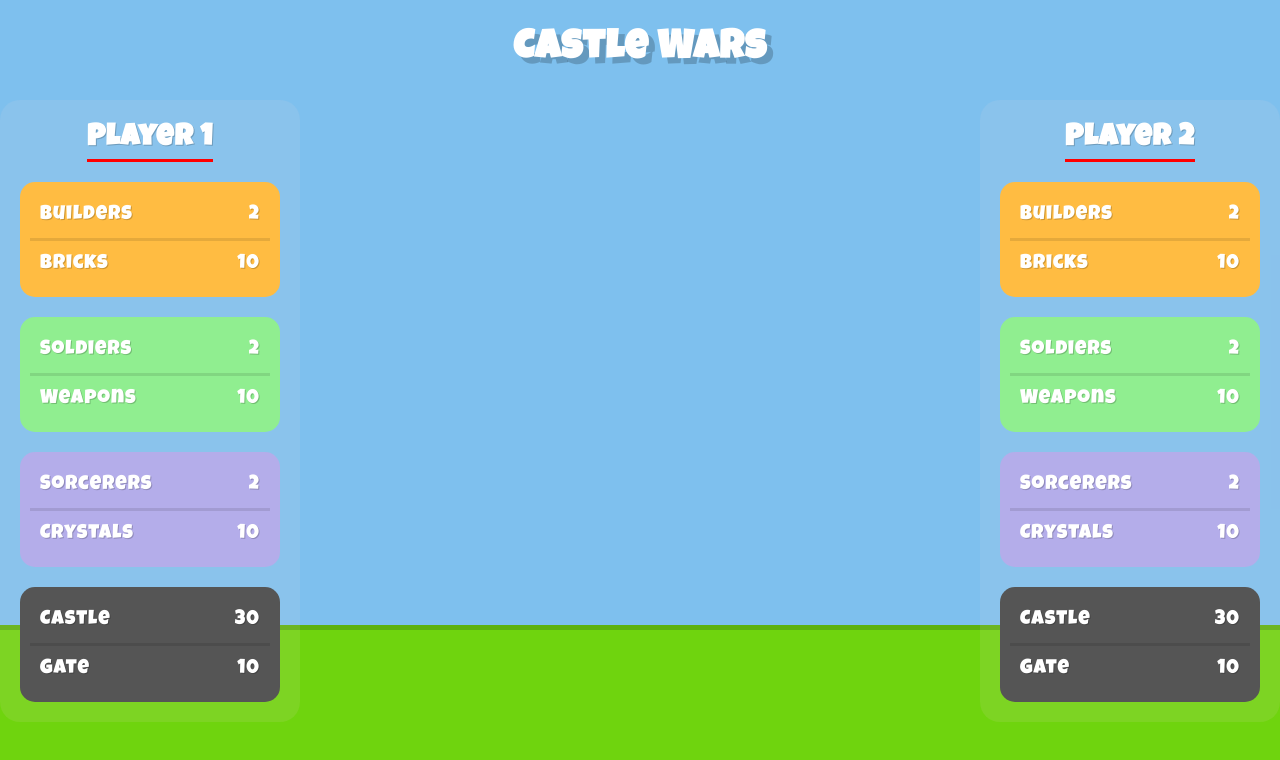
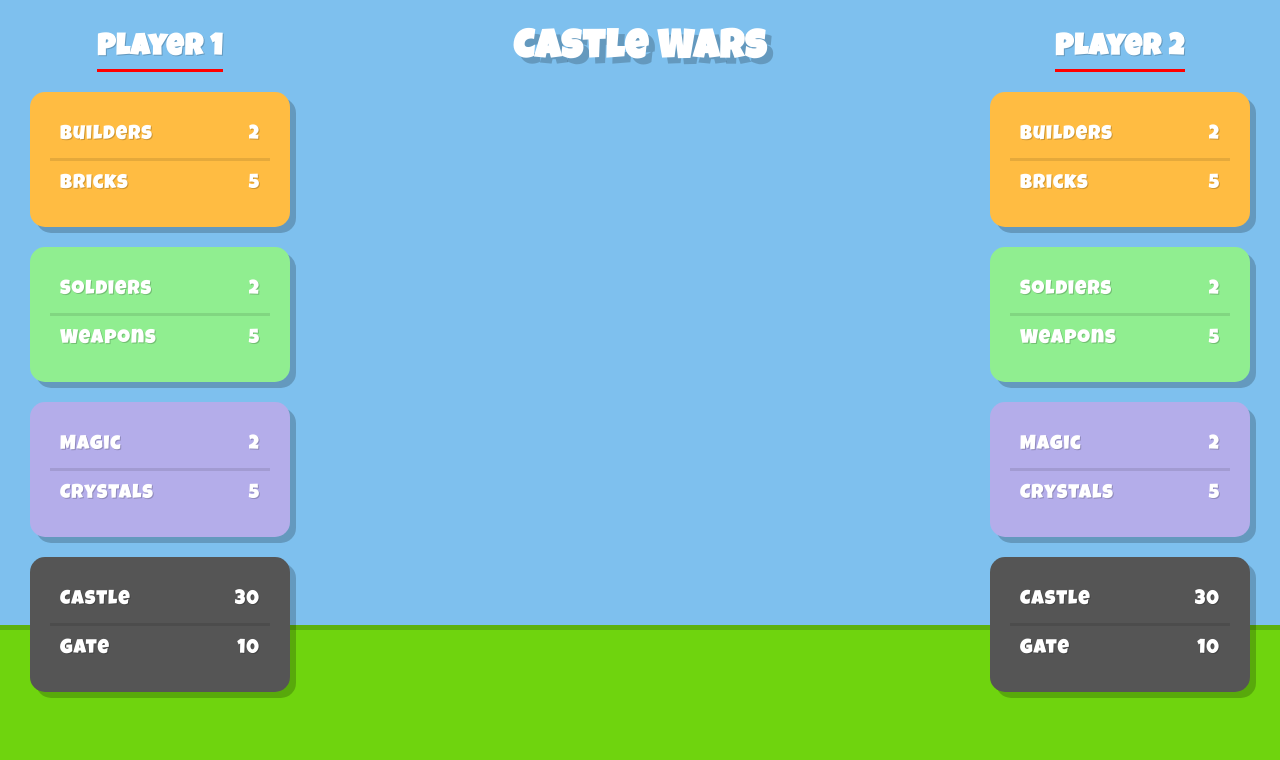
Before and after one commit to AlexanderMelox/Castle-Wars, a Vue app: page / in a window 1280 px wide. Shown: the top 760 px of the page. Built offline with nearby package versions, Linux system fonts and the light colour scheme.

Commit message:
Created the player resources

```diff
--- a/src/components/BattleField.vue
+++ b/src/components/BattleField.vue
@@ -1,21 +1,43 @@
 <template>
   <div class="battlefield">
     <div class="battlefield__top">
-      <PlayerOneResources/>
-      <PlayerTwoResources/>
+      <PlayerResources
+        player="Player 1"
+        :resources="mockResources"
+        :castleHealth="castleHealth"
+        :gateHealth="gateHealth"
+      />
+      <PlayerResources
+        player="Player 2"
+        :resources="mockResources"
+        :castleHealth="castleHealth"
+        :gateHealth="gateHealth"
+      />
     </div>
     <div class="battlefield__bottom"></div>
   </div>
 </template>
 
 <script>
-import PlayerOneResources from "./PlayerOneResources";
-import PlayerTwoResources from "./PlayerTwoResources";
+import PlayerResources from "./PlayerResources";
 
 export default {
+  data() {
+    return {
+      mockResources: {
+        builders: 2,
+        bricks: 5,
+        soldiers: 2,
+        weapons: 5,
+        magic: 2,
+        crystals: 5
+      },
+      castleHealth: 30,
+      gateHealth: 10
+    };
+  },
   components: {
-    PlayerOneResources,
-    PlayerTwoResources
+    PlayerResources
   }
 };
 </script>
--- a/src/components/PlayerOneResources.vue
+++ /dev/null
@@ -1,115 +0,0 @@
-<template>
-  <div class="resources resources--one">
-    <h2 class="resources__player">Player 1</h2>
-    <div class="resources__blocks resources__blocks--bricks">
-      <div class="resources__details">
-        <div>Builders</div>
-        <div>2</div>
-      </div>
-      <div class="resources__details">
-        <div>Bricks</div>
-        <div>10</div>
-      </div>
-    </div>
-    <div class="resources__blocks resources__blocks--weapons">
-      <div class="resources__details">
-        <div>Soldiers</div>
-        <div>2</div>
-      </div>
-      <div class="resources__details">
-        <div>Weapons</div>
-        <div>10</div>
-      </div>
-    </div>
-    <div class="resources__blocks resources__blocks--magic">
-      <div class="resources__details">
-        <div>Sorcerers</div>
-        <div>2</div>
-      </div>
-      <div class="resources__details">
-        <div>Crystals</div>
-        <div>10</div>
-      </div>
-    </div>
-    <div class="resources__blocks resources__blocks--hp">
-      <div class="resources__details">
-        <div>Castle</div>
-        <div>30</div>
-      </div>
-      <div class="resources__details">
-        <div>Gate</div>
-        <div>10</div>
-      </div>
-    </div>
-  </div>
-</template>
-
-<script>
-export default {};
-</script>
-
-<style>
-.resources__player {
-  color: var(--color-white);
-  font-size: 3rem;
-  text-shadow: var(--text-shadow--small);
-  border-bottom: 3px solid red;
-  display: inline-block;
-  margin: 0 auto;
-  margin-bottom: 2rem;
-}
-
-.resources {
-  display: flex;
-  flex-direction: column;
-  justify-content: flex-start;
-  align-items: center;
-  position: absolute;
-  background-color: rgba(241, 214, 214, 0.2);
-  border-radius: 2rem;
-  padding: 2rem;
-  width: 30rem;
-}
-
-.resources--one {
-  top: 0rem;
-}
-
-.resources__blocks {
-  align-self: stretch;
-  border-radius: 1.5rem;
-  padding: 1rem;
-  color: var(--color-white);
-  font-size: 2rem;
-}
-
-.resources__blocks:not(:last-child) {
-  margin-bottom: 2rem;
-}
-
-.resources__blocks--bricks {
-  background-color: var(--color-building);
-}
-
-.resources__blocks--weapons {
-  background-color: var(--color-weapons);
-}
-
-.resources__blocks--magic {
-  background-color: var(--color-magic);
-}
-
-.resources__blocks--hp {
-  background-color: var(--color-hp);
-}
-
-.resources__details {
-  display: flex;
-  padding: 1rem;
-  justify-content: space-between;
-}
-
-.resources__details:first-child {
-  border-bottom: 3px solid rgba(0, 0, 0, 0.1);
-}
-</style>
--- a/src/components/PlayerTwoResources.vue
+++ b/src/components/PlayerResources.vue
@@ -1,51 +1,73 @@
 <template>
-  <div class="resources resources--two">
-    <h2 class="resources__player">Player 2</h2>
+  <div class="resources" :class="{ 'resources--one': isPlayerOne, 'resources--two': !isPlayerOne }">
+    <h2 class="resources__player">{{ player }}</h2>
     <div class="resources__blocks resources__blocks--bricks">
       <div class="resources__details">
         <div>Builders</div>
-        <div>2</div>
+        <div>{{ resources.builders }}</div>
       </div>
       <div class="resources__details">
         <div>Bricks</div>
-        <div>10</div>
+        <div>{{ resources.bricks }}</div>
       </div>
     </div>
     <div class="resources__blocks resources__blocks--weapons">
       <div class="resources__details">
         <div>Soldiers</div>
-        <div>2</div>
+        <div>{{ resources.soldiers }}</div>
       </div>
       <div class="resources__details">
         <div>Weapons</div>
-        <div>10</div>
+        <div>{{ resources.weapons }}</div>
       </div>
     </div>
     <div class="resources__blocks resources__blocks--magic">
       <div class="resources__details">
-        <div>Sorcerers</div>
-        <div>2</div>
+        <div>Magic</div>
+        <div>{{ resources.magic }}</div>
       </div>
       <div class="resources__details">
         <div>Crystals</div>
-        <div>10</div>
+        <div>{{ resources.crystals }}</div>
       </div>
     </div>
     <div class="resources__blocks resources__blocks--hp">
       <div class="resources__details">
         <div>Castle</div>
-        <div>30</div>
+        <div>{{ castleHealth }}</div>
       </div>
       <div class="resources__details">
         <div>Gate</div>
-        <div>10</div>
+        <div>{{ gateHealth }}</div>
       </div>
     </div>
   </div>
 </template>
 
 <script>
-export default {};
+export default {
+  props: {
+    player: {
+      type: String,
+      required: true
+    },
+    resources: {
+      type: Object,
+      required: true
+    },
+    castleHealth: {
+      type: Number,
+      required: true
+    },
+    gateHealth: {
+      type: Number,
+      required: true
+    }
+  },
+  created() {
+    this.isPlayerOne = this.player === "Player 1";
+  }
+};
 </script>
 
 <style>
@@ -64,23 +86,27 @@ export default {};
   flex-direction: column;
   justify-content: flex-start;
   align-items: center;
-  position: absolute;
-  background-color: rgba(241, 214, 214, 0.1);
+  position: fixed;
+  top: 1rem;
   border-radius: 2rem;
   padding: 2rem;
   width: 30rem;
 }
 
+.resources--one {
+  left: 1rem;
+}
+
 .resources--two {
-  top: 0rem;
-  right: 0;
+  right: 1rem;
 }
 
 .resources__blocks {
   align-self: stretch;
   border-radius: 1.5rem;
-  padding: 1rem;
+  padding: 2rem;
   color: var(--color-white);
+  box-shadow: var(--text-shadow);
   font-size: 2rem;
 }
 
```
